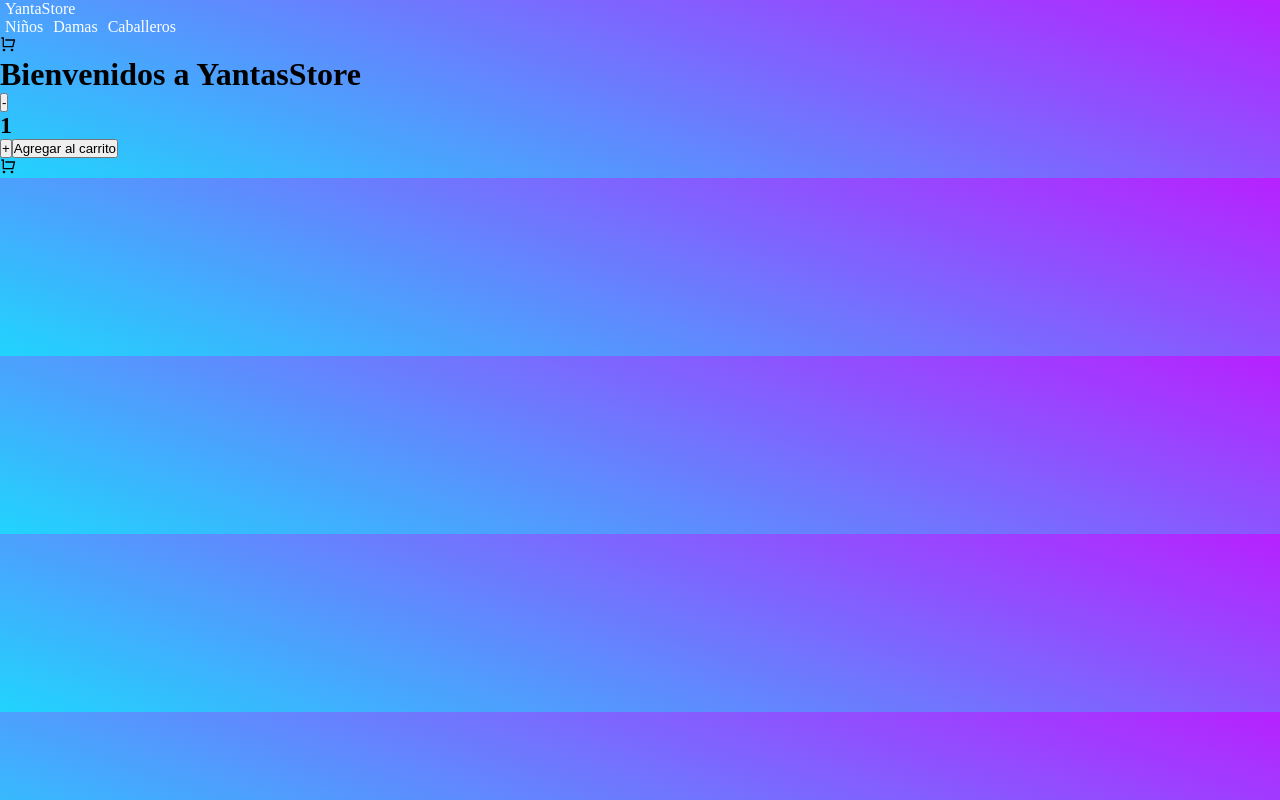
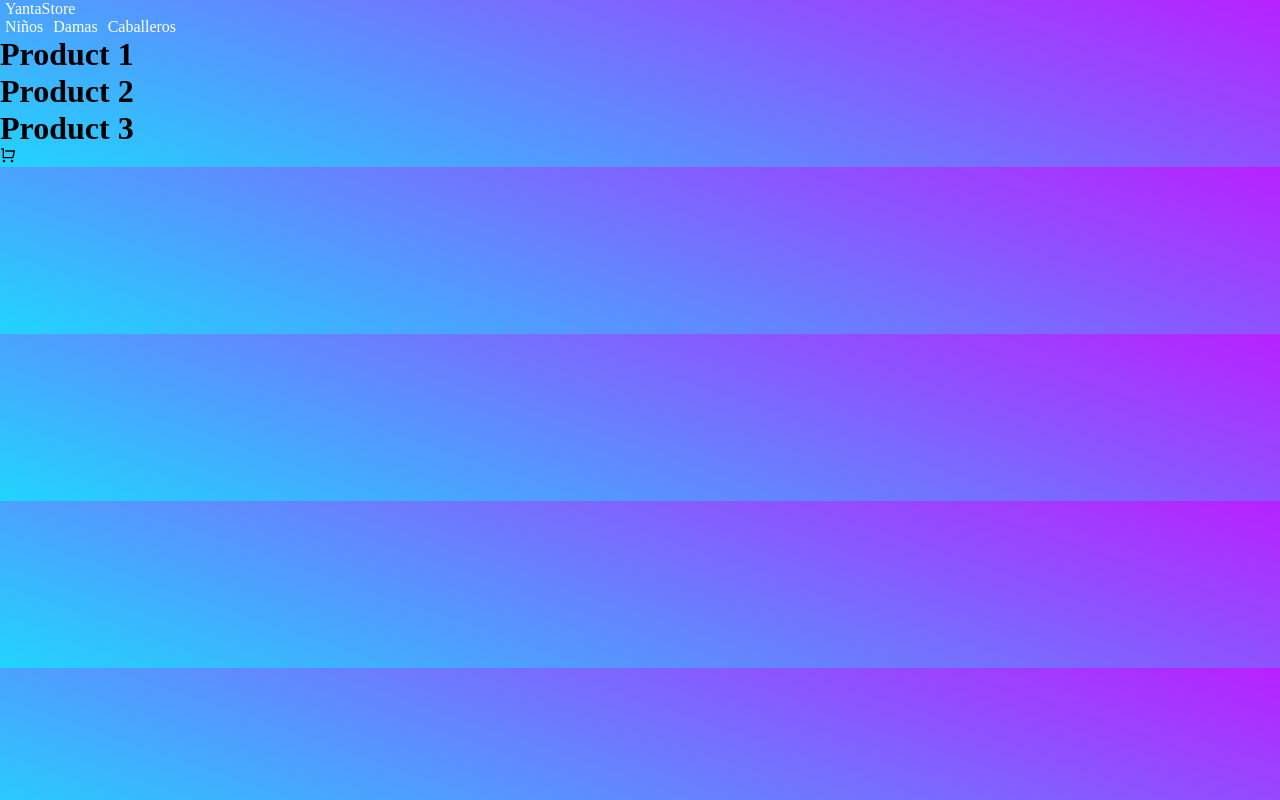
Before and after one commit to GabrielSotto/YantasStore-SottoGabriel, a React (Create React App) app in the folder coder-app/: page / in a window 1280 px wide. Built offline with nearby package versions, Linux system fonts and the light colour scheme.

Commit message:
add map & promise

```diff
--- a/coder-app/src/App.js
+++ b/coder-app/src/App.js
@@ -7,7 +7,7 @@ function App() {
   return (
     <>
       <NavBar/>
-      <ItemListContainer greeting={"Bienvenidos a YantasStore"}/>
+      <ItemListContainer/>
       <CartWidget/>
     </>
   );
--- /dev/null
+++ b/coder-app/src/components/Item/index.jsx
@@ -0,0 +1,9 @@
+import React from 'react'
+
+const Item = ({product}) => {
+  return (
+    <h1>{product.title}</h1>
+  )
+}
+
+export default Item
--- /dev/null
+++ b/coder-app/src/components/ItemList/index.jsx
@@ -0,0 +1,14 @@
+import React from 'react';
+import Item from '../Item';
+
+const ItemList = ({products}) => {
+  return (
+    <div>
+        {products.map(product => {
+          return <Item key={product.id} product ={product}/>
+        })}
+    </div>
+  )
+}
+
+export default ItemList;
--- a/coder-app/src/components/NavBar/index.jsx
+++ b/coder-app/src/components/NavBar/index.jsx
@@ -1,5 +1,4 @@
 import React from 'react';
-import CartWidget from '../CartWidget'
 import './styles.css';
 
 const NavBar = () => {
@@ -11,7 +10,6 @@ const NavBar = () => {
         <li><a href="../pages/ladys.jsx">Damas</a></li>
         <li><a href="gentelmens.jsx">Caballeros</a></li>
       </ul>
-      <CartWidget/>
     </nav>
   )
 }
--- a/coder-app/src/container/itemListContainer/index.jsx
+++ b/coder-app/src/container/itemListContainer/index.jsx
@@ -1,17 +1,33 @@
-import React from 'react';
-import ItemCount from '../../components/ItemCount';
+import React, {useEffect, useState} from 'react';
+import {products} from '../../data/products';
+import ItemList from '../../components/ItemList';
 import './styles.css';
 
-const ItemListContainer = ({greeting}) => {
+const ItemListContainer = () => {
+  const [productos, setProductos] = useState ([])
 
-  const agregarAlCarrito = (quantity) => {
-    console.log(`Se agregó la cantidad ${quantity} al carrito!`);
-  }
+  useEffect(() => {
+    (async () => {
+      const obtenerProductos = new Promise((resolve, reject) => {
+        setTimeout(() => {
+          resolve(products)
+        }, 2000);
+      })
+
+      try {
+        const productos = await obtenerProductos;
+        setProductos(productos);
+      } catch (error) {
+        console.log(error);
+      }
+    })()
+
+  }, [])
+
 
   return (
     <div className='item-list-container'>
-        <h1>{greeting}</h1>
-        <ItemCount initial={1} stock={5} onAdd={agregarAlCarrito}/>
+      <ItemList products = {productos}/>
     </div>
   )
 }
--- /dev/null
+++ b/coder-app/src/data/products.js
@@ -0,0 +1,20 @@
+export const products = [
+    {
+        id: 1,
+        title: 'Product 1',
+        description: 'Product 1 Description',
+        price: 100,
+    },
+    {
+        id: 2,
+        title: 'Product 2',
+        description: 'Product 2 Description',
+        price: 200,
+    },
+    {
+        id: 3,
+        title: 'Product 3',
+        description: 'Product 3 Description',
+        price: 300,
+    },
+]
```
Also changed, not shown: coder-app/src/components/Item/styles.css (added), coder-app/src/components/ItemList/styles.css (added).
